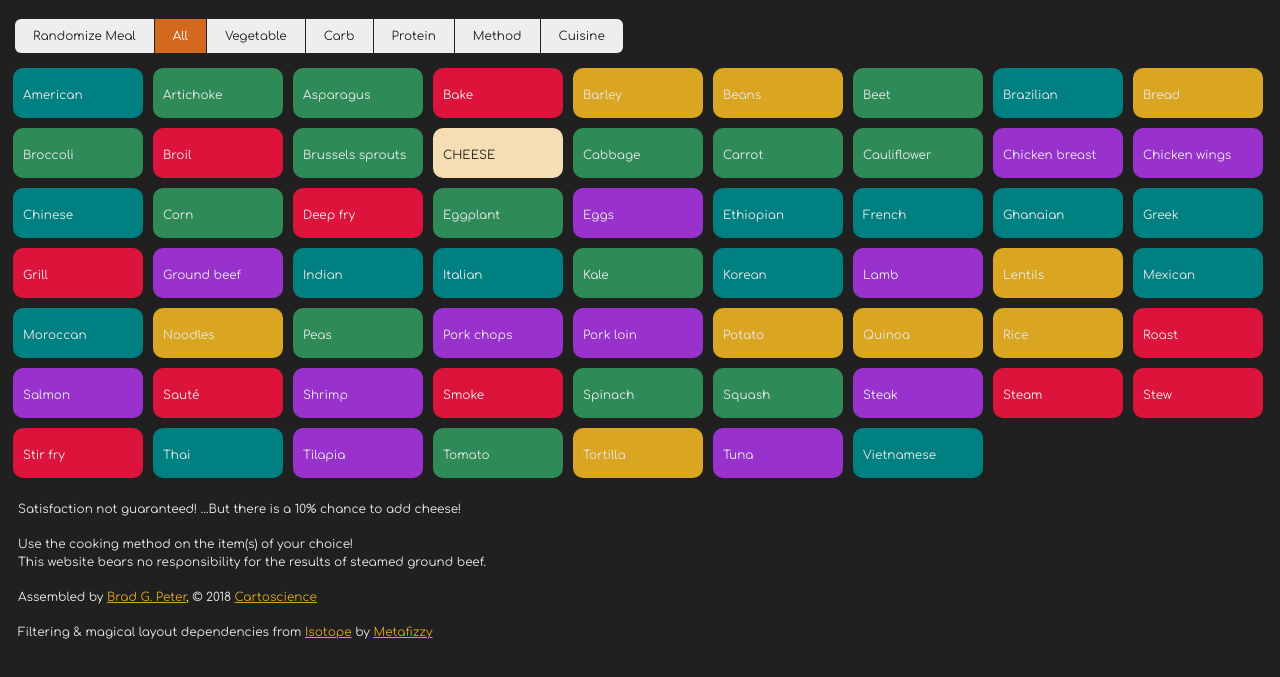
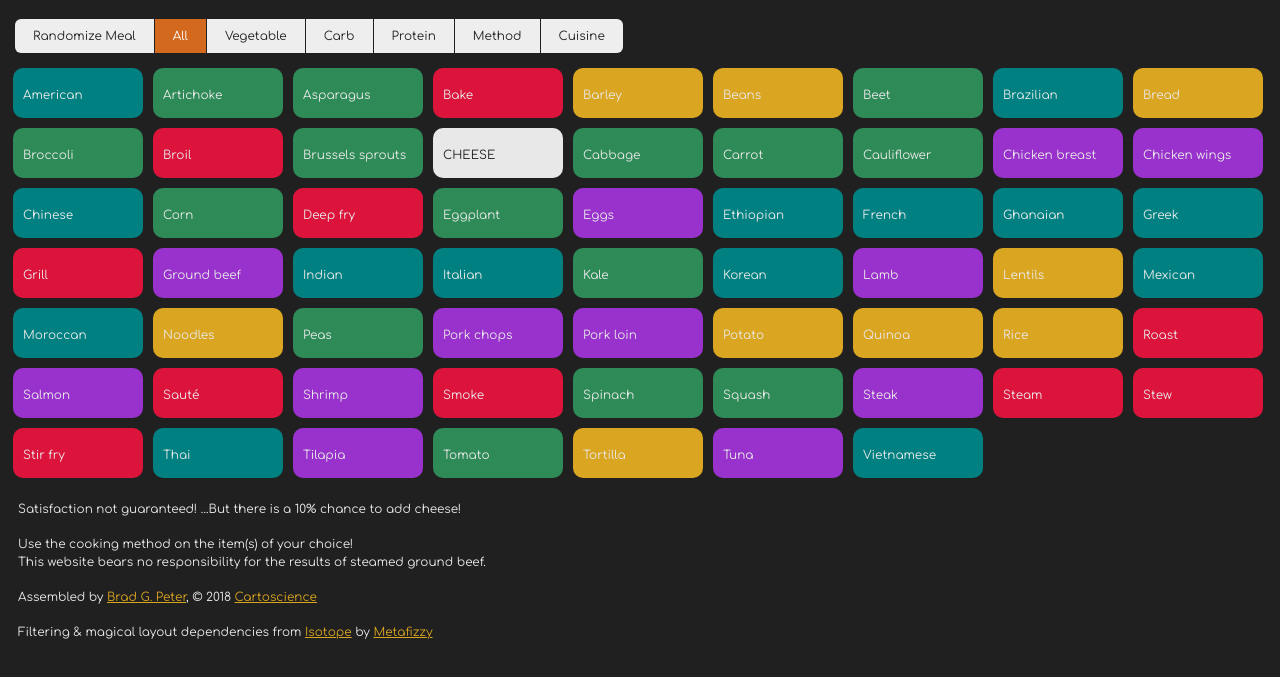
Before and after one commit to cartoscience/geofood, a plain HTML site: page index.html in a window 1280 px wide. Shown: the part 59-736 px from the top of the page. Drawn offline with nearby package versions, Linux system fonts and the light colour scheme.

Commit message:
Update index.css

```diff
--- a/index.css
+++ b/index.css
@@ -164,4 +164,4 @@ button#CHEESE {
 .element-item.protein          { color: #E8E8E8; background: darkorchid; }
 .element-item.method          { color: #E8E8E8; background: crimson; }
 .element-item.cuisine          { color: #E8E8E8; background: teal; }
-.element-item.CHEESE          { color: #202020; background: wheat; }
+.element-item.CHEESE          { color: #202020; background: #E8E8E8; }
```
